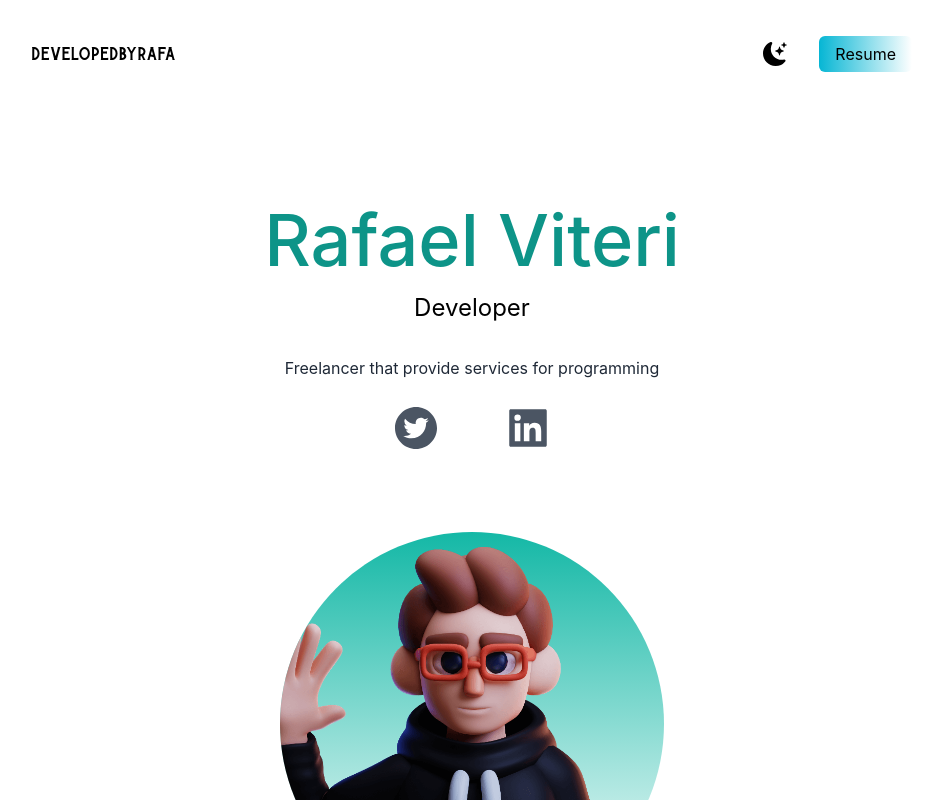
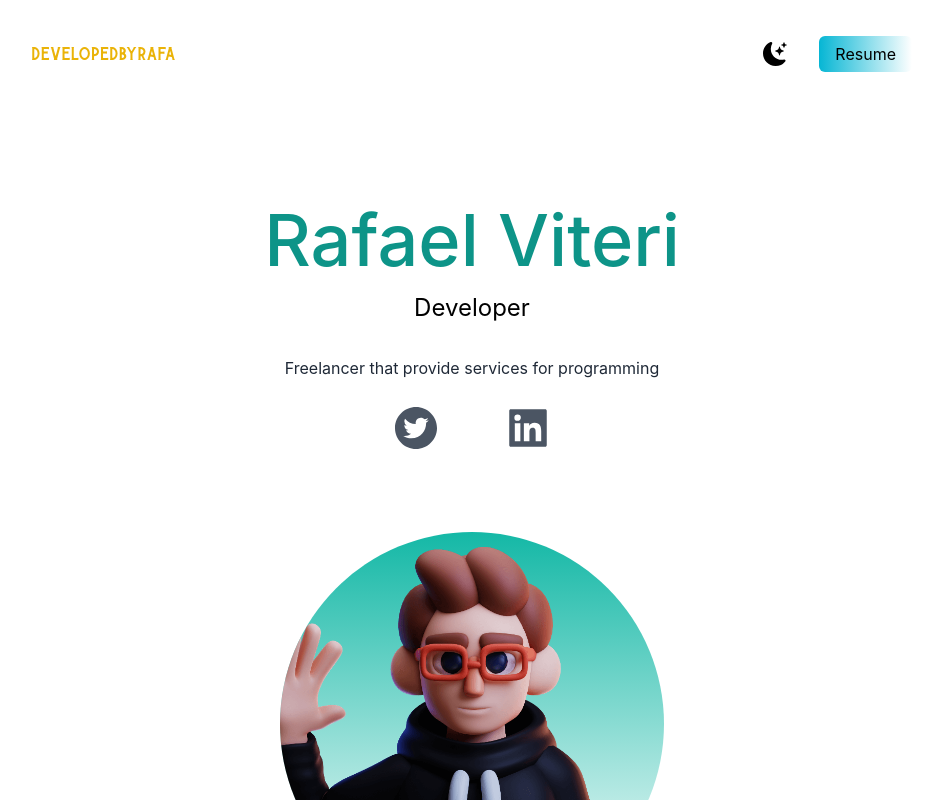
Before and after one commit to rafaelvf/DemoTailwind, a Next.js app: page / in a window 1280 px wide. Shown: the top 800 px of the page, without its empty margins (168-1106 px from the left). Built offline with nearby package versions, Linux system fonts and the light colour scheme; a web font is replaced by a local one.

Commit message:
new position

```diff
--- a/pages/index.tsx
+++ b/pages/index.tsx
@@ -20,7 +20,7 @@ export default function Home() {
         {/* md will be the breakpoint for medium screens */}
         <section className="bg-white px-10 dark:bg-gray-900">
           <nav className="py-10 mb-12 flex justify-between">
-            <h1 className="text-xl font-burtons dark:text-white">
+            <h1 className="text-xl text-yellow-500 font-burtons dark:text-white">
               developedbyrafa
             </h1>
             <ul className="flex items-center">
@@ -303,7 +303,7 @@ export default function Home() {
               alt="s"
               width={150}
               height={150}
-              className="mx-auto absolute top-0 left-0"
+              className="mx-auto absolute top-0 right-0"
             />
           </div>
         </section>
```
